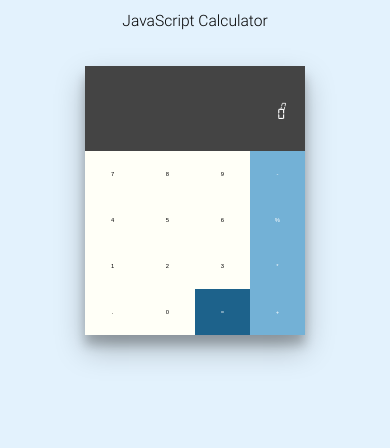
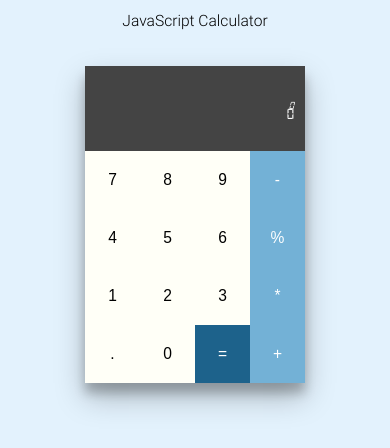
Before and after one commit to 60noy/Calculator, a React app: page / in a window 390 px wide. Shown: the top 448 px of the page. Built offline with nearby package versions, Linux system fonts and the light colour scheme.

Commit message:
added media queries to display and buttons

```diff
--- a/src/components/BasicButton/BasicButton.css
+++ b/src/components/BasicButton/BasicButton.css
@@ -10,11 +10,7 @@
   cursor: pointer !important;
   transition: .5s;
 }
-@media (max-width: 1200px) {
-  .normal{
-    font-size: 1.5vw;
-  }
-}
+
 
 /*numberial button styles*/
 .numerial{
@@ -50,3 +46,29 @@
 .calculate:hover{
   background-color: #035586;
 }
+
+@media (max-width: 1400px) {
+  .normal{
+    font-size: 1.5vw;
+  }
+}
+@media (max-width: 1000px) {
+  .normal{
+    font-size: 1.8vw;
+  }
+}
+@media (max-width: 840px) {
+  .normal{
+    font-size: 2.4vw;
+  }
+}
+@media (max-width: 740px) {
+  .normal{
+    font-size: 3vw;
+  }
+}
+@media (max-width: 400px) {
+  .normal{
+    font-size: 4vw;
+  }
+}
--- a/src/components/Calculator/Calculator.css
+++ b/src/components/Calculator/Calculator.css
@@ -6,19 +6,19 @@
   box-shadow: 0 14px 28px rgba(0,0,0,0.25), 0 10px 10px rgba(0,0,0,0.22);
 }
 
-@media screen and (max-width: 1280px) {
+@media screen and (max-width: 1400px) {
+  .container{
+  margin-top:6%;
+  width: 25%;
+}
+}
+@media screen and (max-width: 1000px) {
   .container{
   margin-top:10%;
-  width: 30%;
+  width: 35%;
 }
 }
-@media screen and (max-width: 800px) {
-  .container{
-  margin-top:10%;
-  width: 40%;
-}
-}
-@media (max-width:432px) {
+@media (max-width:640px) {
   .container{
     width: 60%;
   }
--- a/src/components/Display/Display.css
+++ b/src/components/Display/Display.css
@@ -15,7 +15,7 @@
   display: flex;
   flex-direction: row-reverse;
   justify-content: space-around;
-  padding-right: 20px;
+  padding-right: 5%;
   padding-left: 10%;
 }
 .text{
@@ -27,6 +27,7 @@
   font-style: italic;
 }
 .current{
+  padding-top: 1%;
   font-size: 2.5vw;
 }
 .icon{
```
